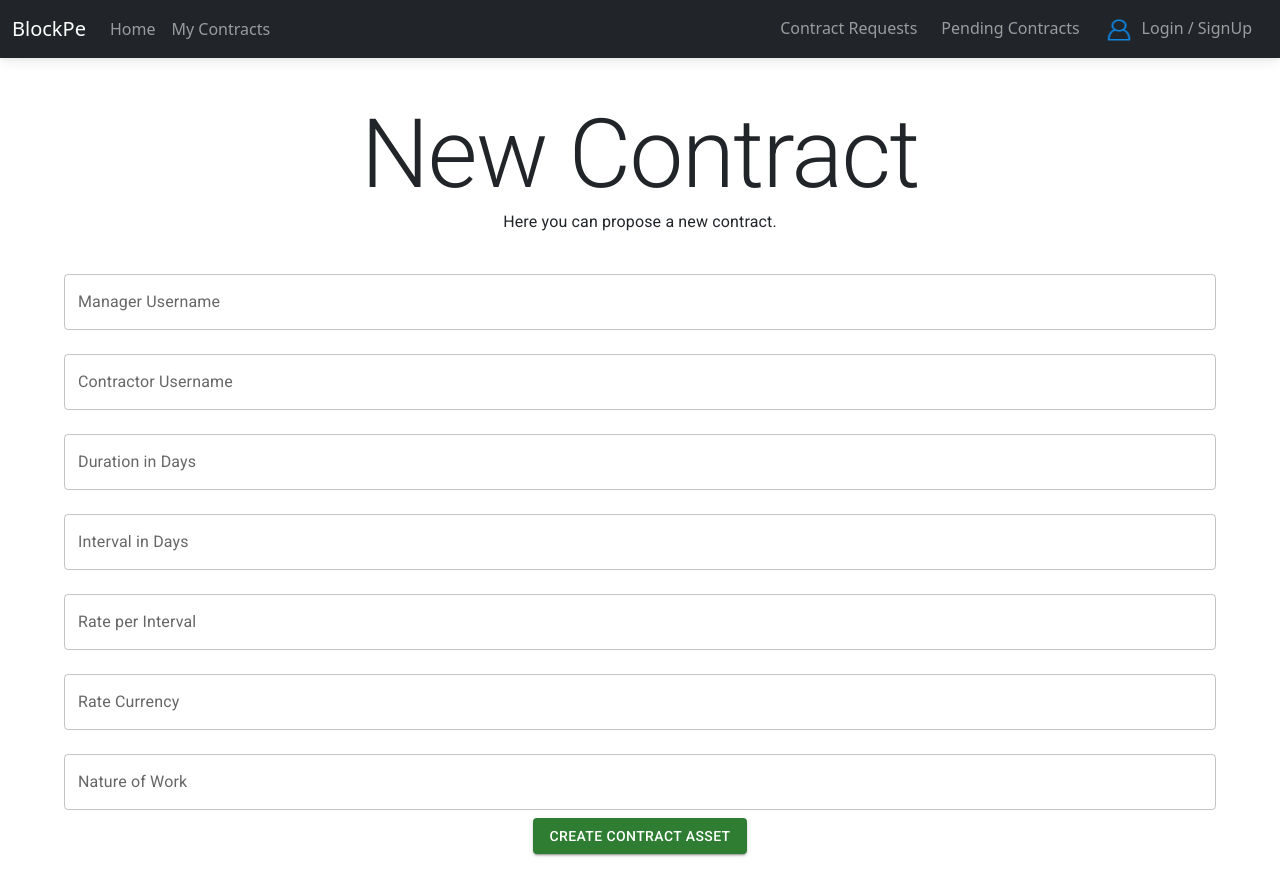
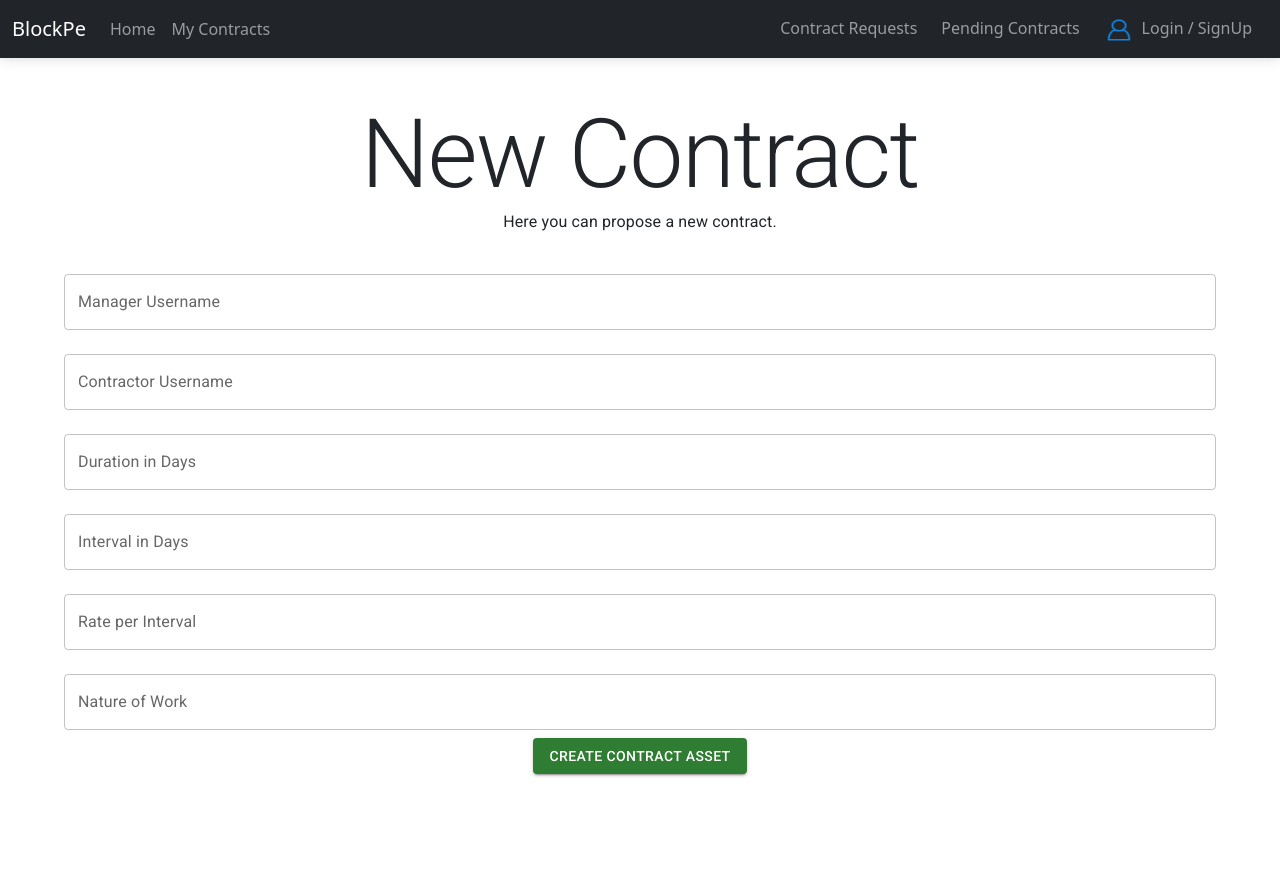
Before and after one commit to ChinmayPillai/Blockchain-Cross_Border_Contractual_Payments, a React (Vite) app in the folder Client/: page /newcontract in a window 1280 px wide. Shown: the top 896 px of the page. Built offline with nearby package versions, Linux system fonts and the light colour scheme.

Commit message:
Remove rateCurrency from input fields

```diff
--- a/Client/src/components/NewContract/NewContract.jsx
+++ b/Client/src/components/NewContract/NewContract.jsx
@@ -9,7 +9,6 @@ export default function NewContract() {
     const [duration, setDuration] = useState('');
     const [interval, setInterval] = useState('');
     const [ratePerInterval, setRatePerInterval] = useState('');
-    const [rateCurrency, setRateCurrency] = useState('');
     const [natureOfWork, setNatureOfWork] = useState('');
 
     const handleSubmit = async (e) => {
@@ -22,7 +21,6 @@ export default function NewContract() {
                 duration,
                 interval,
                 ratePerInterval,
-                rateCurrency,
                 natureOfWork,
             }).then(response => {
                 console.log(response.data.message);
@@ -89,14 +87,6 @@ export default function NewContract() {
                     margin="normal"
                 />
                 <TextField
-                    label="Rate Currency"
-                    value={rateCurrency}
-                    onChange={(e) => setRateCurrency(e.target.value)}
-                    placeholder="USD"
-                    fullWidth
-                    margin="normal"
-                />
-                <TextField
                     label="Nature of Work"
                     value={natureOfWork}
                     onChange={(e) => setNatureOfWork(e.target.value)}
```
